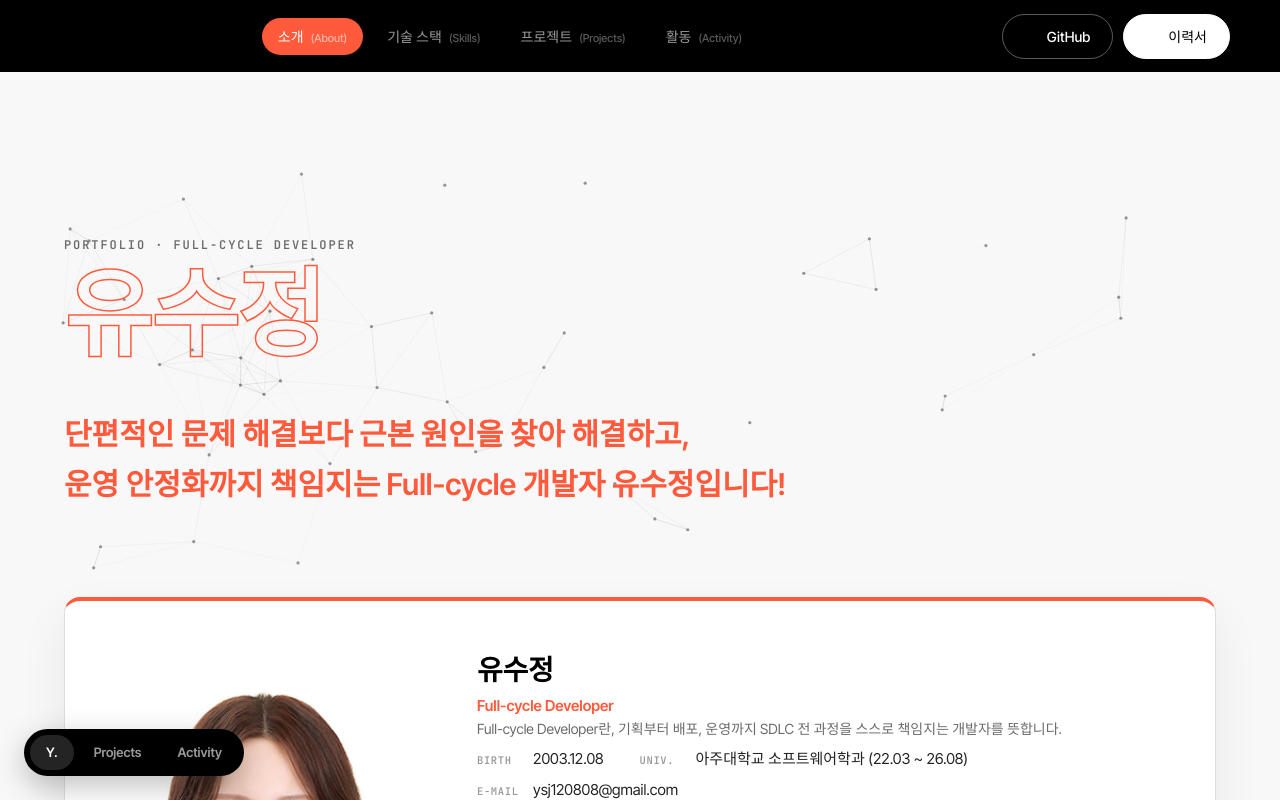
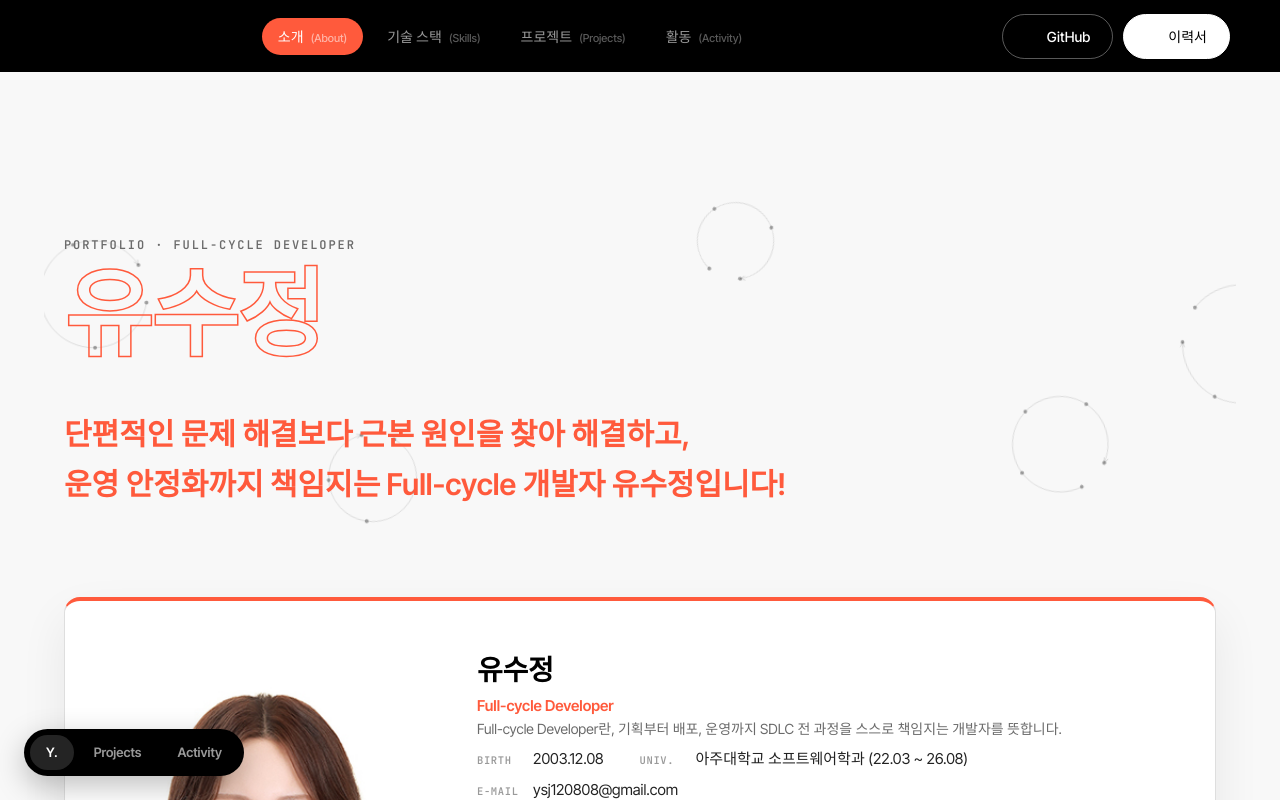
Before and after one commit to ytnwjd/ytnwjd-portfolio, a Vue app: page / in a window 1280 px wide. Shown: the top 800 px of the page. Built offline with nearby package versions, Linux system fonts and the light colour scheme; some icons are missing.

Commit message:
refactor: change main background svg

```diff
--- a/src/components/sections/AboutSection.vue
+++ b/src/components/sections/AboutSection.vue
@@ -1,22 +1,78 @@
 <script setup>
-import { ref } from 'vue'
 import HeroSection from './HeroSection.vue'
 import { profile } from '@/data/profile'
 import { aboutMe } from '@/data/aboutMe'
 import { certifications } from '@/data/certifications'
-import { useNetworkCanvas } from '@/composables/useNetworkCanvas'
-
-const canvasEl = ref(null)
-useNetworkCanvas(canvasEl)
 
 const FULL_CYCLE_DEVELOPER_DESC =
   'Full-cycle Developer란, 기획부터 배포, 운영까지 SDLC 전 과정을 스스로 책임지는 개발자를 뜻합니다.'
+
+// Hero 배경 — Full-cycle 순환 고리 클러스터 (SVG)
+function toRad(deg) { return (deg * Math.PI) / 180 }
+function pt(cx, cy, r, deg) {
+  const rad = toRad(deg)
+  return [cx + r * Math.cos(rad), cy + r * Math.sin(rad)]
+}
+function f(n) { return +n.toFixed(2) }
+
+function makeArcPath(cx, cy, r, s, e) {
+  const [x1, y1] = pt(cx, cy, r, s)
+  const [x2, y2] = pt(cx, cy, r, e)
+  const span = ((e - s) + 360) % 360
+  return `M ${f(x1)} ${f(y1)} A ${r} ${r} 0 ${span > 180 ? 1 : 0} 1 ${f(x2)} ${f(y2)}`
+}
+
+function makeArrowPath(cx, cy, r, endDeg, size = 5) {
+  const [ex, ey] = pt(cx, cy, r, endDeg)
+  const rad = toRad(endDeg)
+  const tx = -Math.sin(rad), ty = Math.cos(rad) // SVG(y-down) 시계방향 접선
+  const ox = Math.cos(rad), oy = Math.sin(rad)  // 반지름 방향(outward), 접선의 수직
+  const b1 = [f(ex - tx * size + ox * size * 0.42), f(ey - ty * size + oy * size * 0.42)]
+  const b2 = [f(ex - tx * size - ox * size * 0.42), f(ey - ty * size - oy * size * 0.42)]
+  return `M ${b1[0]} ${b1[1]} L ${f(ex)} ${f(ey)} L ${b2[0]} ${b2[1]}`
+}
+
+function makeDots(cx, cy, r, s, e, count) {
+  const span = ((e - s) + 360) % 360
+  return Array.from({ length: count }, (_, i) => {
+    const [x, y] = pt(cx, cy, r, s + (span / (count - 1)) * i)
+    return { x: f(x), y: f(y) }
+  })
+}
+
+const cycles = [
+  { cx: 148,  cy: 128, r: 56, s: -80, gap: 42, n: 5, dur: 28 },
+  { cx: 820,  cy: 72,  r: 40, s:  20, gap: 50, n: 4, dur: 22 },
+  { cx: 1350, cy: 180, r: 62, s: 140, gap: 36, n: 6, dur: 32 },
+  { cx: 440,  cy: 320, r: 46, s: 200, gap: 44, n: 5, dur: 25 },
+  { cx: 1160, cy: 285, r: 50, s: -20, gap: 40, n: 5, dur: 30 },
+].map(({ cx, cy, r, s, gap, n, dur }) => {
+  const e = s + (360 - gap)
+  return { cx, cy, dur, arc: makeArcPath(cx, cy, r, s, e), arrow: makeArrowPath(cx, cy, r, e), dots: makeDots(cx, cy, r, s, e, n) }
+})
 </script>
 
 <template>
   <section id="about" class="section hero-section">
     <div class="hero-stage">
-      <canvas ref="canvasEl" class="hero-canvas" aria-hidden="true"></canvas>
+      <svg
+        class="hero-canvas"
+        aria-hidden="true"
+        viewBox="0 0 1440 420"
+        preserveAspectRatio="xMidYMid slice"
+        xmlns="http://www.w3.org/2000/svg"
+      >
+        <g
+          v-for="(c, i) in cycles"
+          :key="i"
+          class="cycle-cluster"
+          :style="`transform-origin: ${c.cx}px ${c.cy}px; animation-duration: ${c.dur}s`"
+        >
+          <path :d="c.arc" class="cycle-arc" />
+          <path :d="c.arrow" class="cycle-arrow" />
+          <circle v-for="(dot, j) in c.dots" :key="j" :cx="dot.x" :cy="dot.y" r="2" class="cycle-dot" />
+        </g>
+      </svg>
       <span class="eyebrow">Portfolio · Full-cycle Developer</span>
       <h1 class="giant-title outline">유수정</h1>
       <p class="hero-tagline">
@@ -100,6 +156,38 @@ const FULL_CYCLE_DEVELOPER_DESC =
   inset: -40px -20px;
   width: calc(100% + 40px);
   height: calc(100% + 80px);
+}
+
+.cycle-arc {
+  stroke: rgba(0, 0, 0, 0.12);
+  stroke-width: 1;
+  fill: none;
+}
+
+.cycle-arrow {
+  stroke: rgba(0, 0, 0, 0.14);
+  stroke-width: 1;
+  fill: none;
+  stroke-linecap: round;
+  stroke-linejoin: round;
+}
+
+.cycle-dot {
+  fill: rgba(0, 0, 0, 0.35);
+}
+
+.cycle-cluster {
+  animation: cycle-spin linear infinite;
+}
+
+@keyframes cycle-spin {
+  to { transform: rotate(360deg); }
+}
+
+@media (prefers-reduced-motion: reduce) {
+  .cycle-cluster {
+    animation: none;
+  }
 }
 
 .hero-stage .eyebrow,
```
